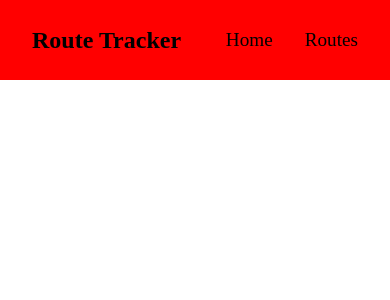
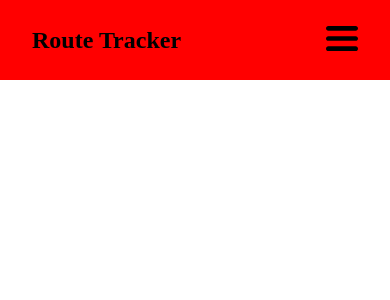
Before and after one commit to ykdot/Route_Exercise_Tracker, a React (Vite) app in the folder frontend/: page / in a window 390 px wide. Shown: the top 300 px of the page. Built offline with nearby package versions, Linux system fonts and the light colour scheme.

Commit message:
add: desktop to mobile transition for the nav bar

```diff
--- a/frontend/src/component/Navbar/Navbar.jsx
+++ b/frontend/src/component/Navbar/Navbar.jsx
@@ -1,15 +1,28 @@
+import { useState } from 'react';
 import { Link } from 'react-router-dom';
 import classes from './Navbar.module.css';
 
 function Navbar() {
+  const [ mobileList, setMobileList ] = useState(false);
+
+  let mobileShow;
+  // show list or not for mobile version
+  if (mobileList) {
+    mobileShow = 'show-list';
+  }
 
   return (
     <nav className={classes['main-nav']}>
-      <h1>Route Tracker</h1>
+      <h1 className={classes.title}>Route Tracker</h1>
 
-      <nav className={classes['link-nav']}>
+      <button className={classes['link-icon']} onClick={() => setMobileList(!mobileList)}>
+        <img className={classes.icon} src="/hamburger-icon.svg" alt="Hamburger Icon" />
+      </button>
+      <nav className={`${classes['link-nav']} ${classes[mobileShow]}`}>
         <Link className={classes['link-button']}>Home</Link>
         <Link className={classes['link-button']}>Routes</Link>
+        <Link className={classes['link-button']}>Log In</Link>
+
       </nav>
     </nav>
   );
--- a/frontend/src/component/Navbar/Navbar.module.css
+++ b/frontend/src/component/Navbar/Navbar.module.css
@@ -1,20 +1,78 @@
 .main-nav {
   background-color: red;
   height: 5rem;
-  display: flex;
-  align-items: center;
-  justify-content: space-between;
   padding-left: 2rem;
   padding-right: 2rem;
 }
 
+.title {
+  display: inline-block;
+  line-height: 5rem;
+}
+
+.link-icon {
+  display: none;
+}
+
 .link-nav {
-  display: flex;
-  gap: 2rem;
+  line-height: 5rem;
+  display: block;
+  float: right;
+  padding-right: 2rem;
 }
 
 .link-button {
   text-decoration: none;
   color: black;
   font-size: 1.2rem;
+  margin-left: 2rem;
 }
+
+@media (max-width: 500px) {
+  .title {
+    display: inline-block;
+  }
+
+  .link-icon {
+    background-color: transparent;
+    border: none;
+    height: 5rem;
+    display: block;
+    float: right;
+  }
+
+  .link-icon:hover {
+    cursor: pointer;
+  }
+
+  .icon {
+    width: 2rem;
+  }
+
+  .link-nav {
+    position: fixed;
+    padding-top: 5rem;
+    line-height: 1.2rem;
+    display: flex;
+    flex-direction: column;
+    gap: 2rem;
+    float: none;
+    justify-content: center;
+    align-items: center;
+    width: 100%;
+    left: -100%;
+    transition: all .5s;
+  }
+
+  .show-list {
+    left: 0 !important;
+  }
+
+  .link-button {
+    margin: 0;
+  }
+
+  .link-button:hover {
+    color: red;
+  }
+}
```
Also changed, not shown: frontend/public/hamburger-icon.svg (added).
